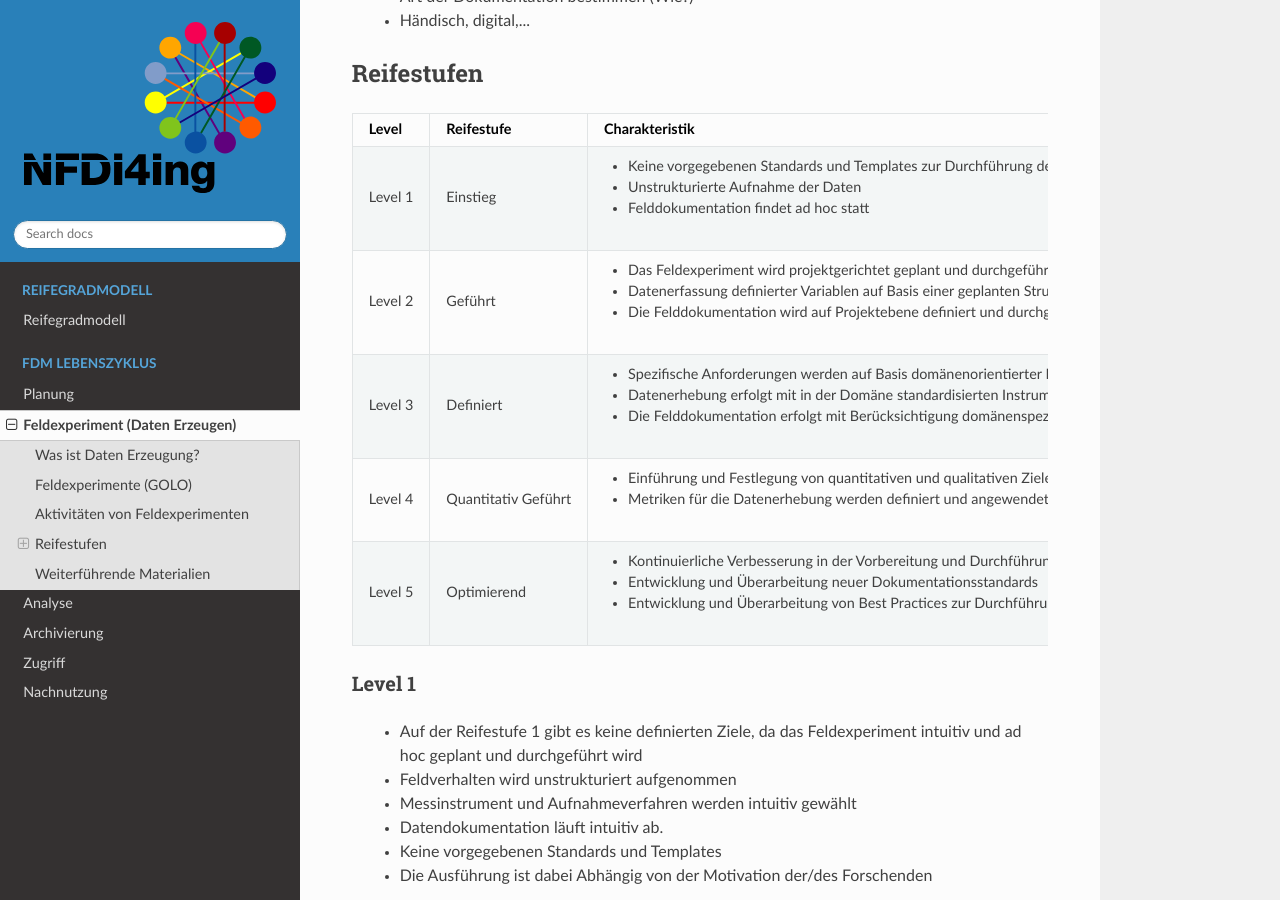
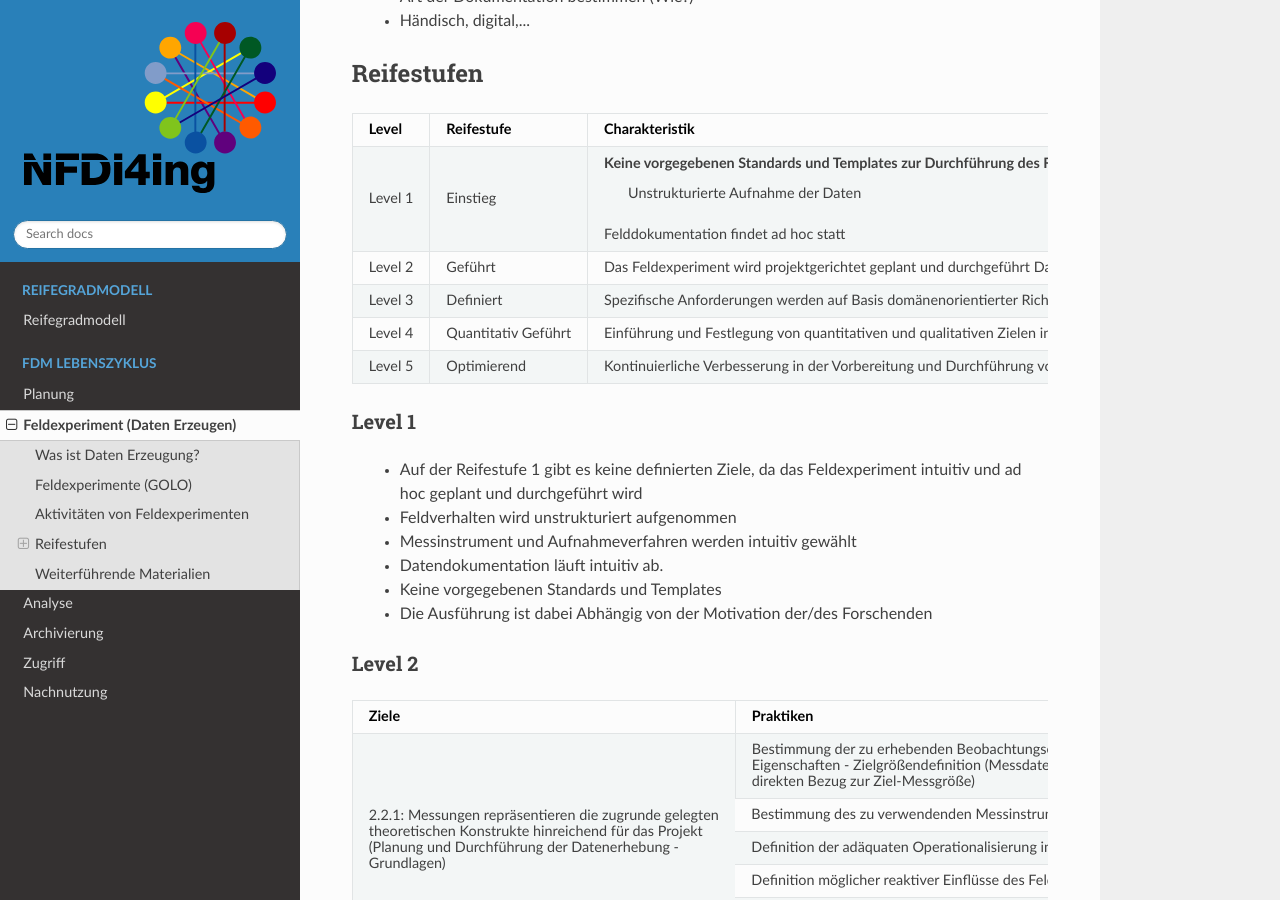
Before and after one commit to LUHMW/MaturityModel, a Sphinx documentation site: the page built from docs/source/daten_erzeugen.rst, in a window 1280 px wide and 900 px high, scrolled down 1261 px. Built offline with Sphinx 7.4.7 and the Read the Docs theme 2.0.0, drawn with Linux system fonts in a browser that asks for light colours.

```diff
--- a/docs/source/daten_erzeugen.rst
+++ b/docs/source/daten_erzeugen.rst
@@ -58,28 +58,28 @@ Reifestufen
     - Charakteristik
   * - Level 1
     - Einstieg
-    - * Keine vorgegebenen Standards und Templates zur Durchführung des Feldexperiments
-      * Unstrukturierte Aufnahme der Daten
-      * Felddokumentation findet ad hoc statt
+    - Keine vorgegebenen Standards und Templates zur Durchführung des Feldexperiments
+	    Unstrukturierte Aufnahme der Daten
+      Felddokumentation findet ad hoc statt
   * - Level 2
     - Geführt
-    - * Das Feldexperiment wird projektgerichtet geplant und durchgeführt
-      * Datenerfassung definierter Variablen auf Basis einer geplanten Struktur
-      * Die Felddokumentation wird auf Projektebene definiert und durchgeführt (Was & Wie)
+    - Das Feldexperiment wird projektgerichtet geplant und durchgeführt
+      Datenerfassung definierter Variablen auf Basis einer geplanten Struktur
+      Die Felddokumentation wird auf Projektebene definiert und durchgeführt (Was & Wie)
   * - Level 3
     - Definiert
-    - * Spezifische Anforderungen werden auf Basis domänenorientierter Richtlinien entwickelt und festgelegt
-      * Datenerhebung erfolgt mit in der Domäne standardisierten Instrumenten
-      * Die Felddokumentation erfolgt mit Berücksichtigung domänenspezifischer Standards
+    - Spezifische Anforderungen werden auf Basis domänenorientierter Richtlinien entwickelt und festgelegt
+      Datenerhebung erfolgt mit in der Domäne standardisierten Instrumenten
+      Die Felddokumentation erfolgt mit Berücksichtigung domänenspezifischer Standards
   * - Level 4
     - Quantitativ Geführt
-    - * Einführung und Festlegung von quantitativen und qualitativen Zielen in Hinblick auf die Datenerfassung und Felddokumentation
-      * Metriken für die Datenerhebung werden definiert und angewendet
+    - Einführung und Festlegung von quantitativen und qualitativen Zielen in Hinblick auf die Datenerfassung und Felddokumentation
+      Metriken für die Datenerhebung werden definiert und angewendet
   * - Level 5
     - Optimierend
-    - * Kontinuierliche Verbesserung in der Vorbereitung und Durchführung von Feldexperimenten durch Technologie- und Prozessverbesserungen
-      * Entwicklung und Überarbeitung neuer Dokumentationsstandards
-      * Entwicklung und Überarbeitung von Best Practices zur Durchführung von Feldexperimenten
+    - Kontinuierliche Verbesserung in der Vorbereitung und Durchführung von Feldexperimenten durch Technologie- und Prozessverbesserungen
+      Entwicklung und Überarbeitung neuer Dokumentationsstandards
+      Entwicklung und Überarbeitung von Best Practices zur Durchführung von Feldexperimenten
 
 
 =========
```
